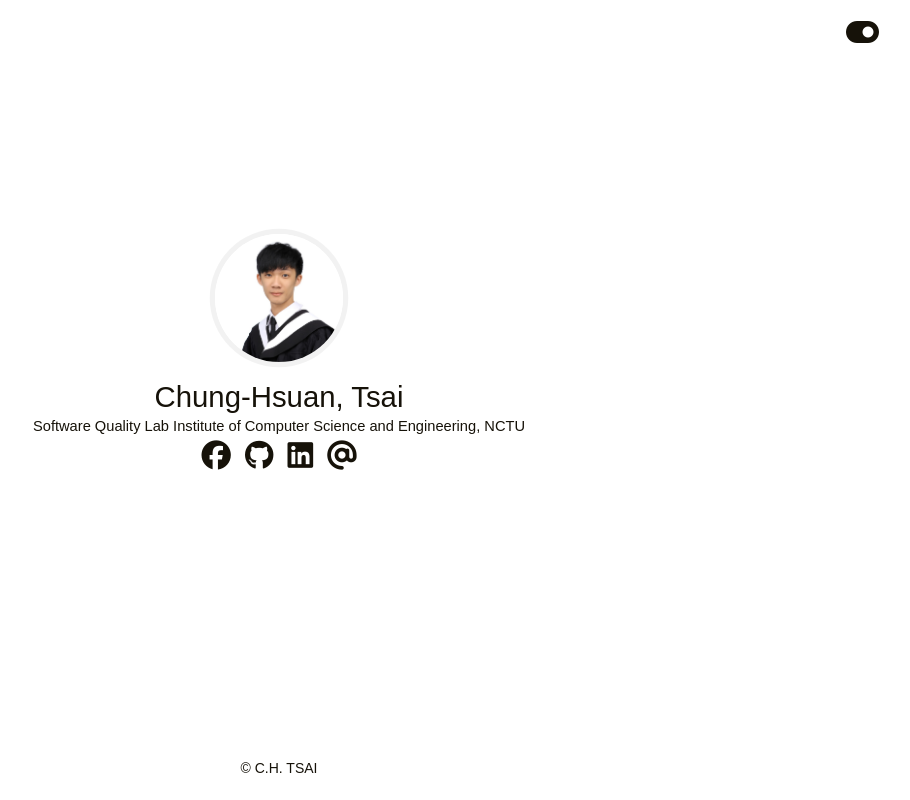
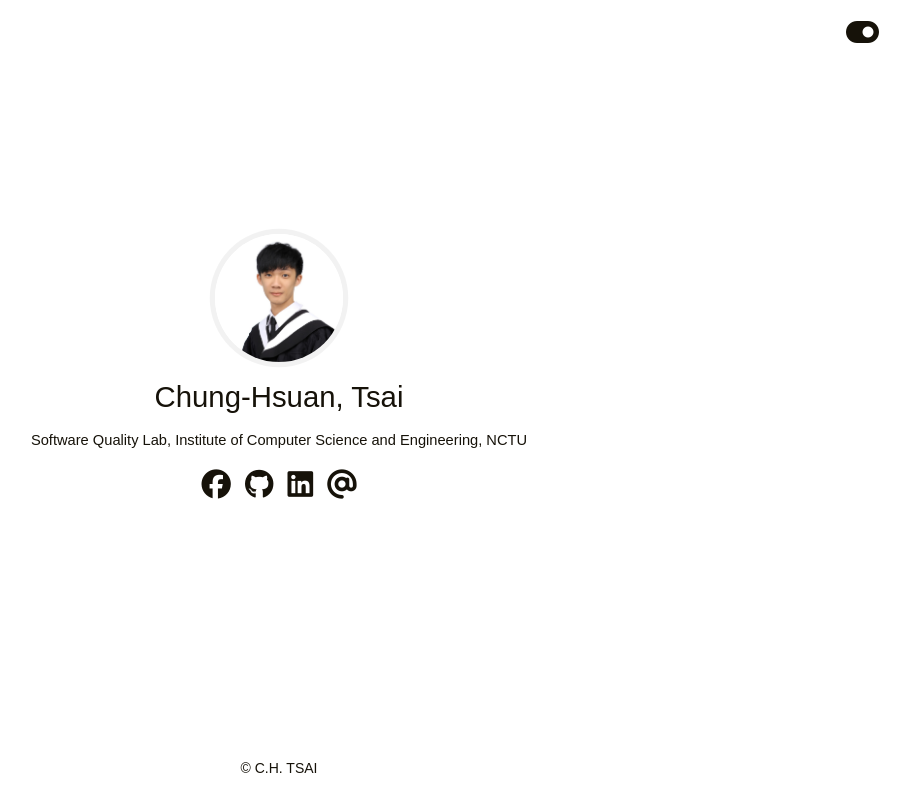
Before and after one commit to iasthc/iasthc.github.io, a plain HTML site: page index.html in a window 1280 px wide. Shown: the whole page, without its empty margins (361-1271 px from the left). Drawn offline with Linux system fonts and the light colour scheme.

Commit message:
Update index.html

```diff
--- a/index.html
+++ b/index.html
@@ -46,8 +46,7 @@
                     </div>
                     <div class="nickname">Chung-Hsuan, Tsai</div>
                     <div class="description">
-                        <span>Software Quality Lab</span>
-                        <span>Institute of Computer Science and Engineering, NCTU</span>
+                        <p>Software Quality Lab, Institute of Computer Science and Engineering, NCTU</p>
                     </div>
                     <div class="links">
                         <a class="link-item" title="FaceBook" href="https://fb.me/cai.zhongxuan" target="_blank" rel="noopener">
```
